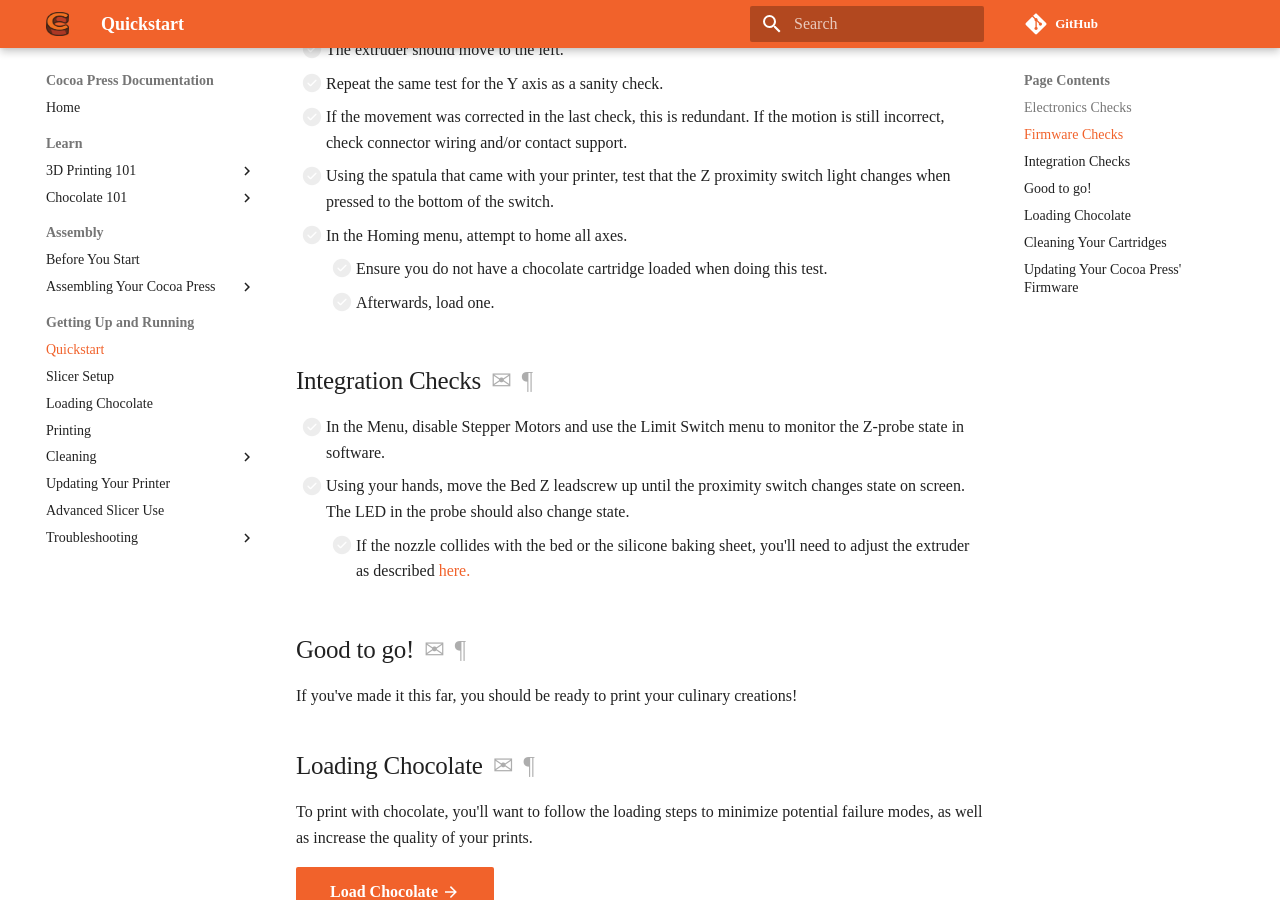
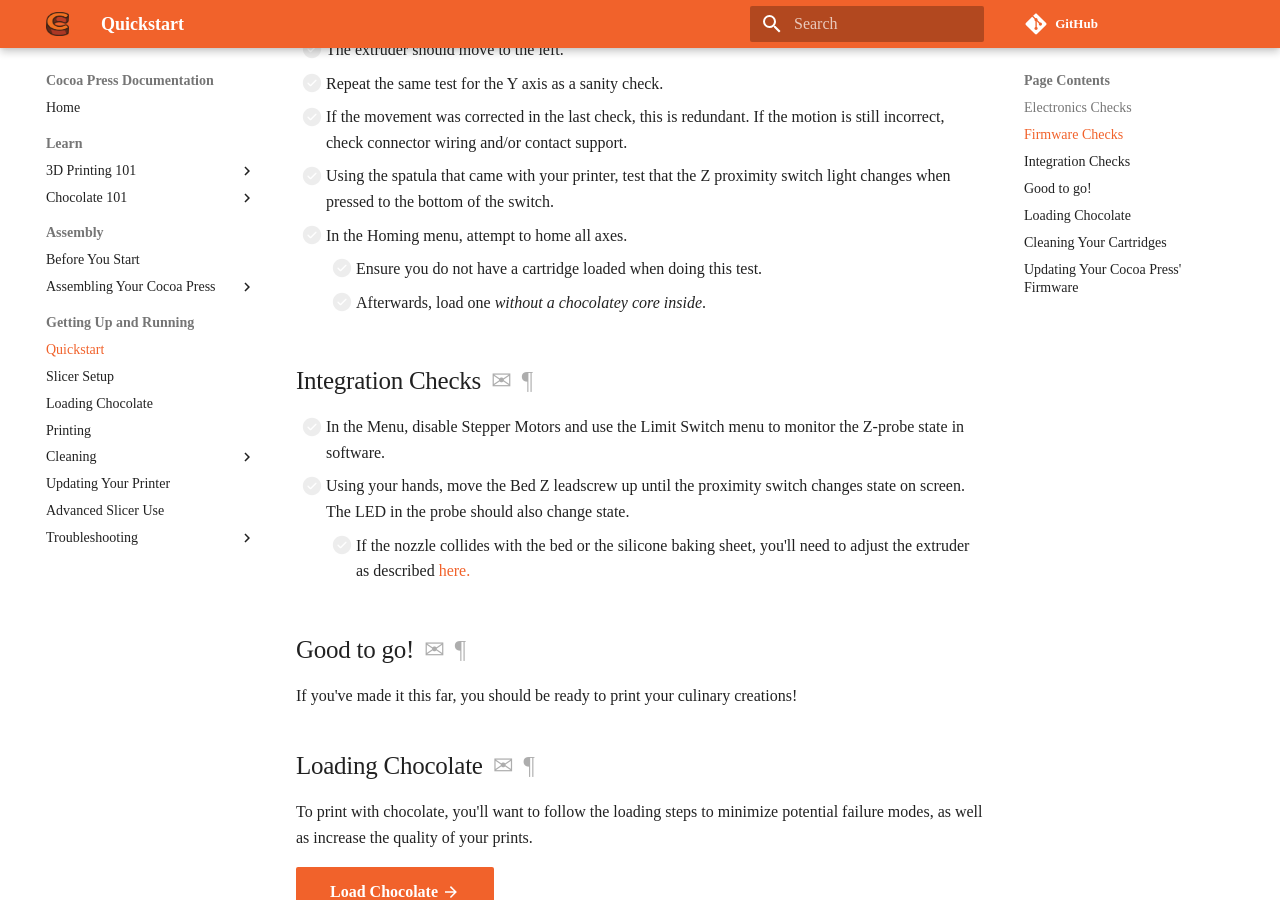
Before and after one commit to CocoaPress/docs, an MkDocs documentation site: the page built from docs/Printer/index.md, in a window 1280 px wide and 900 px high, scrolled down 635 px. Built offline with MkDocs 1.6.1 and Material for MkDocs 9.7.7, drawn with Linux system fonts in a browser that asks for light colours; some web fonts are replaced; comment, search, counter and statistics services are not loaded.

```diff
--- a/docs/Printer/index.md
+++ b/docs/Printer/index.md
@@ -20,8 +20,8 @@ To bring up your Cocoa Press, there are some checks and steps you’ll want to t
 
  - [ ] Using the spatula that came with your printer, test that the Z proximity switch light changes when pressed to the bottom of the switch.
  - [ ] In the Homing menu, attempt to home all axes.
-    - [ ] Ensure you do not have a chocolate cartridge loaded when doing this test.
-    - [ ] Afterwards, load one.
+    - [ ] Ensure you do not have a cartridge loaded when doing this test.
+    - [ ] Afterwards, load one *without a chocolatey core inside*.
 
 ## Integration Checks
  - [ ] In the Menu, disable Stepper Motors and use the Limit Switch menu to monitor the Z-probe state in software.
```
Also changed, not shown: docs/101/Layers.md (+1 -1 lines), docs/Assembly/ABDrives.md (+1 -2 lines).
